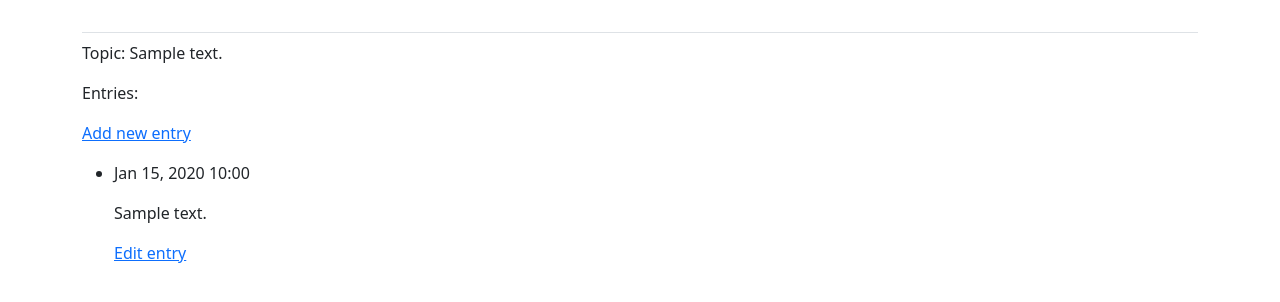
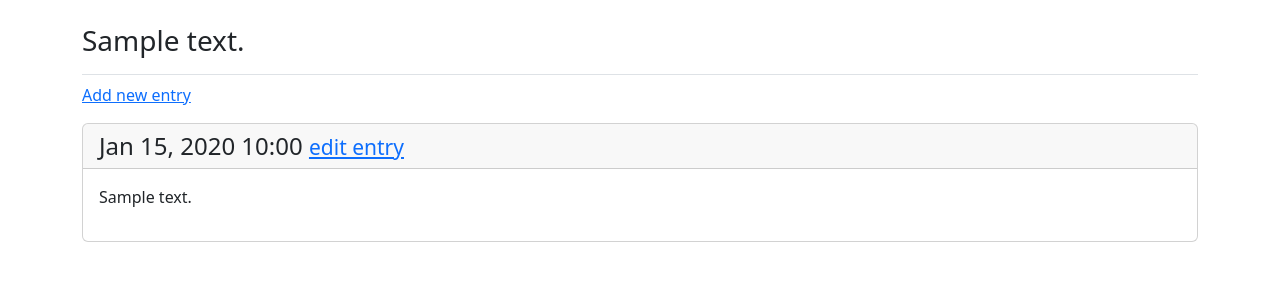
Before and after one commit to enescatagan/learning_log, a Django app: page /topics/1/ in a window 1280 px wide. Shown: the part 58-360 px from the top of the page. Run offline with Django 4.2, Linux system fonts and the light colour scheme; a user stored in the database is signed in; tables that the repository leaves empty hold one stand-in row (values such as "Sample post"); some libraries are stand-ins or nearby versions.

Commit message:
Style: Topic Page

```diff
--- a/learning_logs/templates/learning_logs/topic.html
+++ b/learning_logs/templates/learning_logs/topic.html
@@ -1,27 +1,28 @@
 {% extends 'learning_logs/base.html' %}
 
+{% block page_header %}
+<h3>{{ topic }}</h3>
+{% endblock page_header %}
+
 {% block content %}
-
-<p>Topic: {{ topic }}</p>
-
-<p>Entries:</p>
-
 <p>
     <a href="{% url 'learning_logs:new_entry' topic.id %}">Add new entry</a>
 </p>
 
-<ul>
-    {% for entry in entries %}
-    <li>
-        <p>{{ entry.date_added|date:'M d, Y H:i' }}</p>
-        <p>{{ entry.text|linebreaks }}</p>
-        <p>
-            <a href="{% url 'learning_logs:edit_entry' entry.id %}">Edit entry</a>
-        </p>
-    </li>
-    {% empty %}
-    <li>There are no entries for this topic yet.</li>
-    {% endfor %}
-</ul>
+{% for entry in entries %}
+<div class="card mb-3">
+    <h4 class="card-header">
+        {{ entry.date_added|date:'M d, Y H:i' }}
+        <small>
+            <a href="{% url 'learning_logs:edit_entry' entry.id %}">edit entry</a>
+        </small>
+    </h4>
+    <div class="card-body">
+        {{ entry.text|linebreaks }}
+    </div>
+</div>
+{% empty %}
+<p>There are no entries for this topic yet.</p>
+{% endfor %}
 
 {% endblock content %}
```
